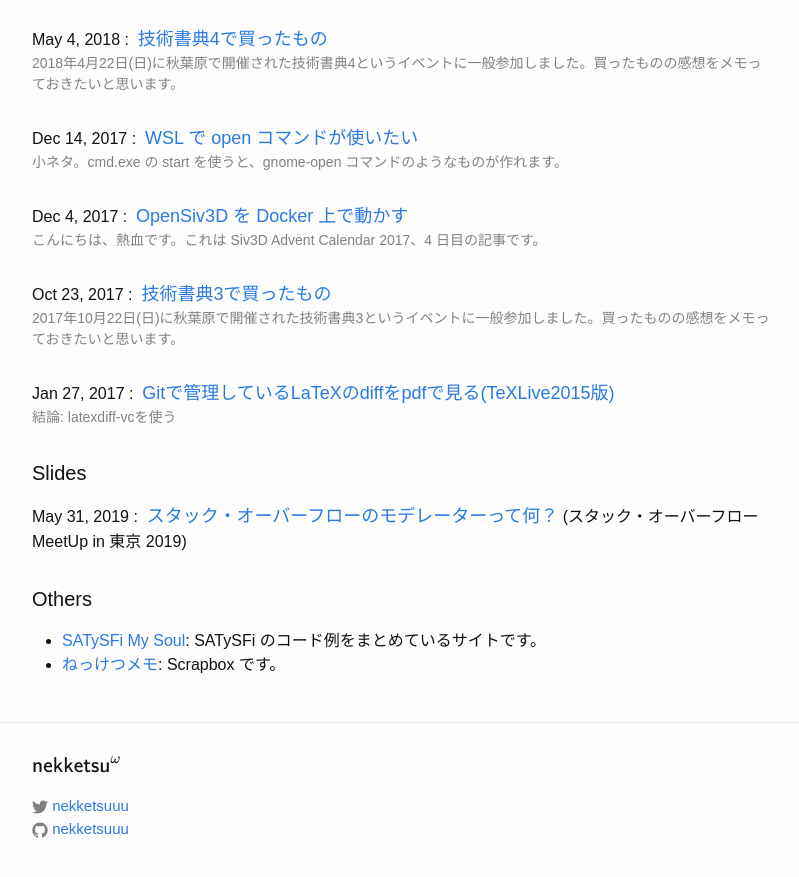
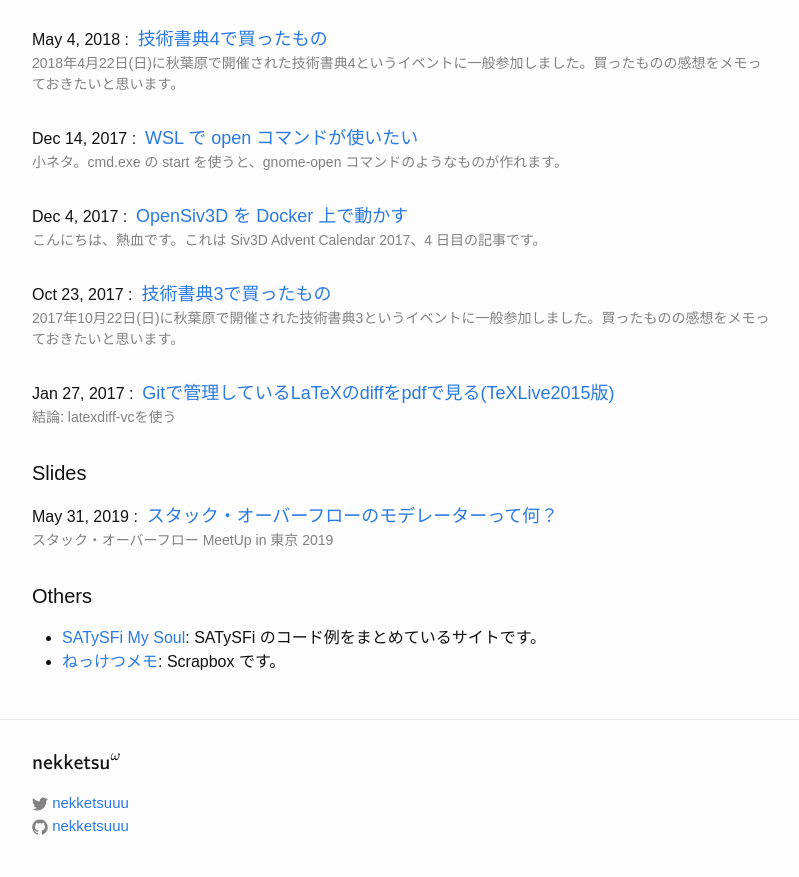
Before and after one commit to nekketsuuu/nekketsuuu.github.io, a Jekyll site: the page built from index.html, in a window 1280 px wide and 900 px high, scrolled down 585 px. Shown: the top 877 px of the window, without its empty margins (238-1037 px from the left). Built offline with Jekyll 4.4.1, drawn with Linux system fonts in a browser that asks for light colours; formulas are drawn with MathJax 3.

Commit message:
arrange layout

```diff
--- a/index.html
+++ b/index.html
@@ -24,8 +24,9 @@
     <li>
       <div>
         <span class="post-meta">May 31, 2019&nbsp;:&nbsp;</span>
-	<span><a class="post-link" href="https://docs.google.com/presentation/d/1D6awJp9zWIKeJwTCMotPQsJcMEA4E8b8bzC19IJgV4g/edit?usp=sharing">スタック・オーバーフローのモデレーターって何？</a> (スタック・オーバーフロー MeetUp in 東京 2019)</span>
+	<span><a class="post-link" href="https://docs.google.com/presentation/d/1D6awJp9zWIKeJwTCMotPQsJcMEA4E8b8bzC19IJgV4g/edit?usp=sharing">スタック・オーバーフローのモデレーターって何？</a></span>
       </div>
+      <div class="post-digest">スタック・オーバーフロー MeetUp in 東京 2019</div>
     </li>
   </ul>
 
```
